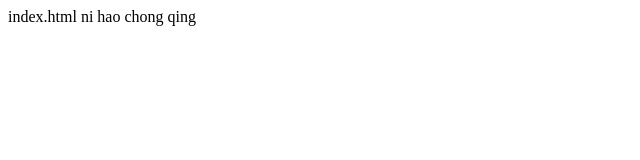
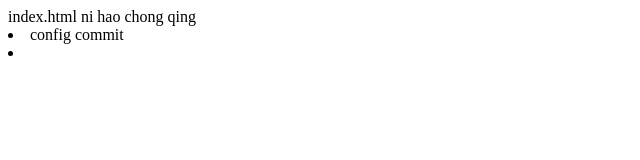
Before and after one commit to suifeng930/git_learning, a plain HTML site: page index.html in a window 1280 px wide. Shown: the whole page, without its empty margins (0-640 px from the left). Drawn offline with Linux system fonts and the light colour scheme.

Commit message:
Add the first git command with config

```diff
--- a/index.html
+++ b/index.html
@@ -1,4 +1,6 @@
 <html>
 <head>index.html</head>
 <body>ni hao  chong qing </body>
+<li>config commit</li>
+<li></li>
 </html>
```
